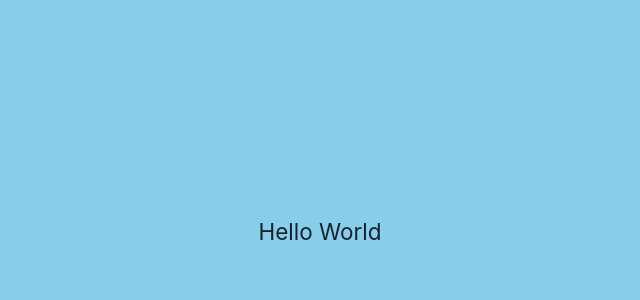
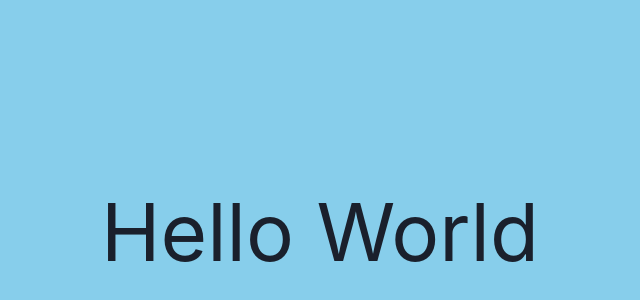
Before and after one commit to RikutoOgaki/next.js-scss, a Next.js app: page /comp/01 in a window 1280 px wide. Shown: the part 168-468 px from the top of the page, without its empty margins (320-960 px from the left). Built offline with nearby package versions, Linux system fonts and the light colour scheme.

Commit message:
nextscss

```diff
--- a/src/pages/comp/01/index.tsx
+++ b/src/pages/comp/01/index.tsx
@@ -9,7 +9,7 @@ export default function Sample01() {
                 w={'full'}
                 h={'100vh'}
                 bg={'skyblue'}>
-                <Text fontSize={{ base: '2xl', md: '4xl' }}>Hello World</Text>
+                <Text fontSize={{ base: '5xl', md: '9xl' }}>Hello World</Text>
             </Flex >
         </>
     )
```
